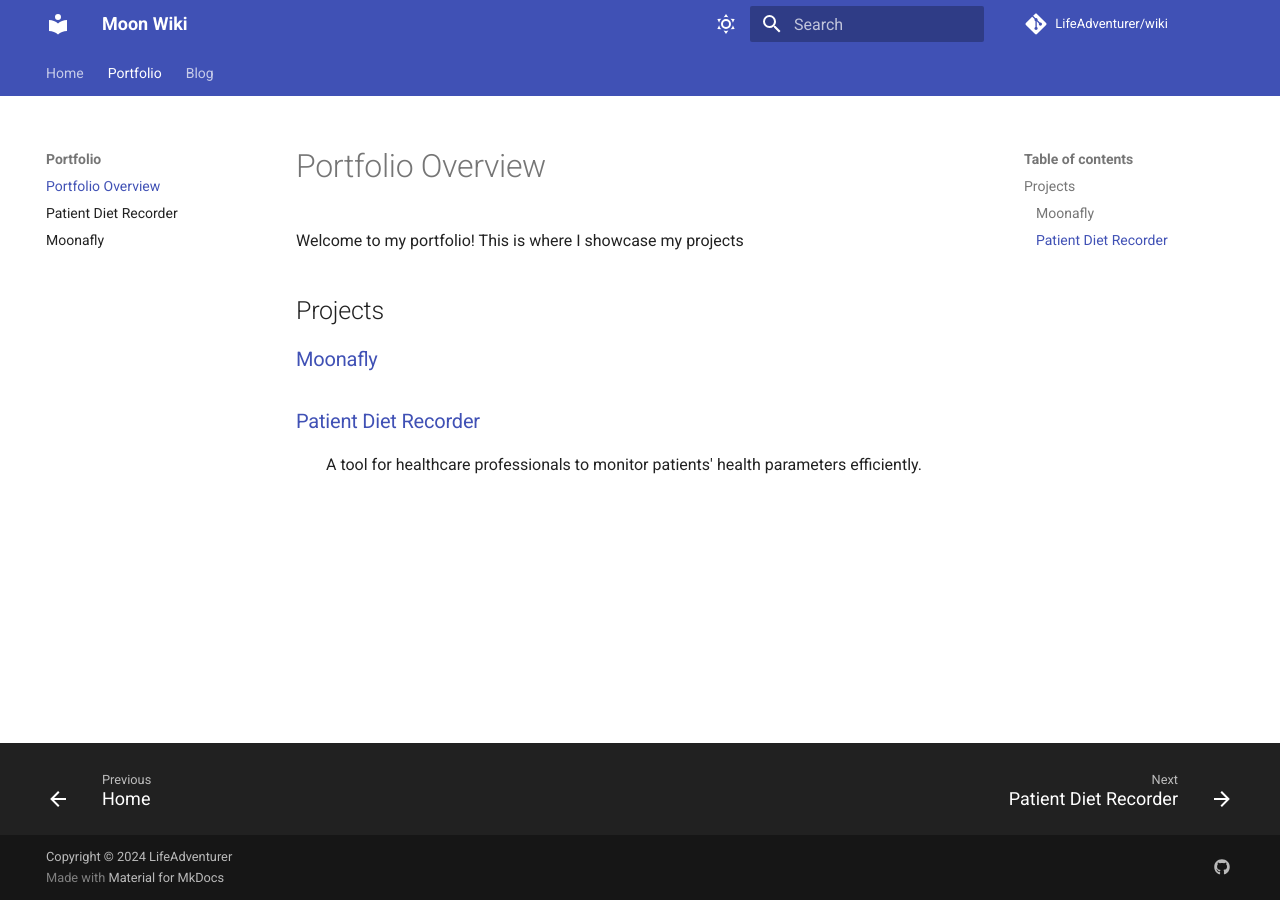
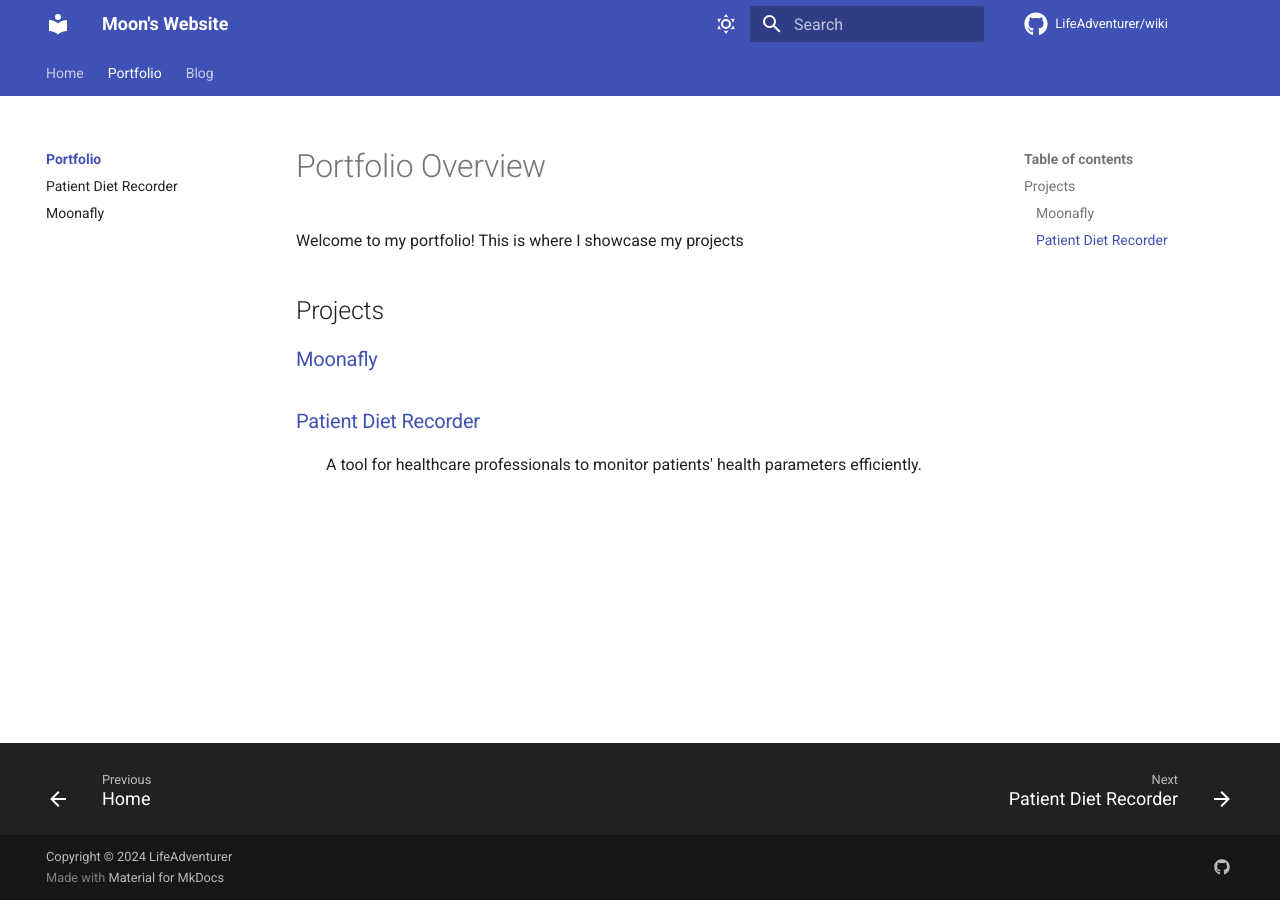
Before and after one commit to LifeAdventurer/wiki, an MkDocs documentation site: the page built from docs/portfolio/index.md, in a window 1280 px wide. Built offline with MkDocs 1.6.1 and Material for MkDocs 9.7.7, drawn with Linux system fonts in a browser that asks for light colours; comment, search, counter and statistics services are not loaded.

Commit message:
update mkdocs.yml

```diff
--- a/mkdocs.yml
+++ b/mkdocs.yml
@@ -1,5 +1,5 @@
 # Project information
-site_name: Moon Wiki
+site_name: Moon's Website
 site_url: https://lifeadventurer.github.io/wiki/
 site_author: LifeAdventurer <life0adventurer@gmail.com>
 site_description: A lovely place
@@ -27,14 +27,18 @@
       toggle:
         icon: material/weather-night
         name: Switch to light mode
+  icon:
+    repo: fontawesome/brands/github
   features:
+    - content.code.copy
     - navigation.expand
     - navigation.footer
+    - navigation.indexes
     - navigation.sections
     - navigation.tabs
-    - search.suggest
     - search.highlight
     - search.share
+    - search.suggest
     - toc.follow
 
 # Plugins
@@ -50,9 +54,38 @@
 
 # Extensions
 markdown_extensions:
+  - admonition
+  - attr_list
   - def_list
+  - footnotes
+  - md_in_html
+  - pymdownx.arithmatex:
+      generic: true
+  - pymdownx.betterem:
+      smart_enable: all
+  - pymdownx.critic
+  - pymdownx.details
+  - pymdownx.emoji:
+      emoji_index: !!python/name:material.extensions.emoji.twemoji
+      emoji_generator: !!python/name:material.extensions.emoji.to_svg
+  - pymdownx.superfences
+  - pymdownx.highlight:
+      anchor_linenums: true
+      line_spans: __span
+      pygments_lang_class: true
+  - pymdownx.inlinehilite
+  - pymdownx.mark
+  - pymdownx.snippets
+  - pymdownx.superfences:
+      custom_fences:
+        - name: mermaid
+          class: mermaid
+          format: !!python/name:pymdownx.superfences.fence_code_format
   - pymdownx.tasklist:
       custom_checkbox: true
+  - tables
+  - toc:
+      permalink: true
 
 # Page tree
 nav:
```
